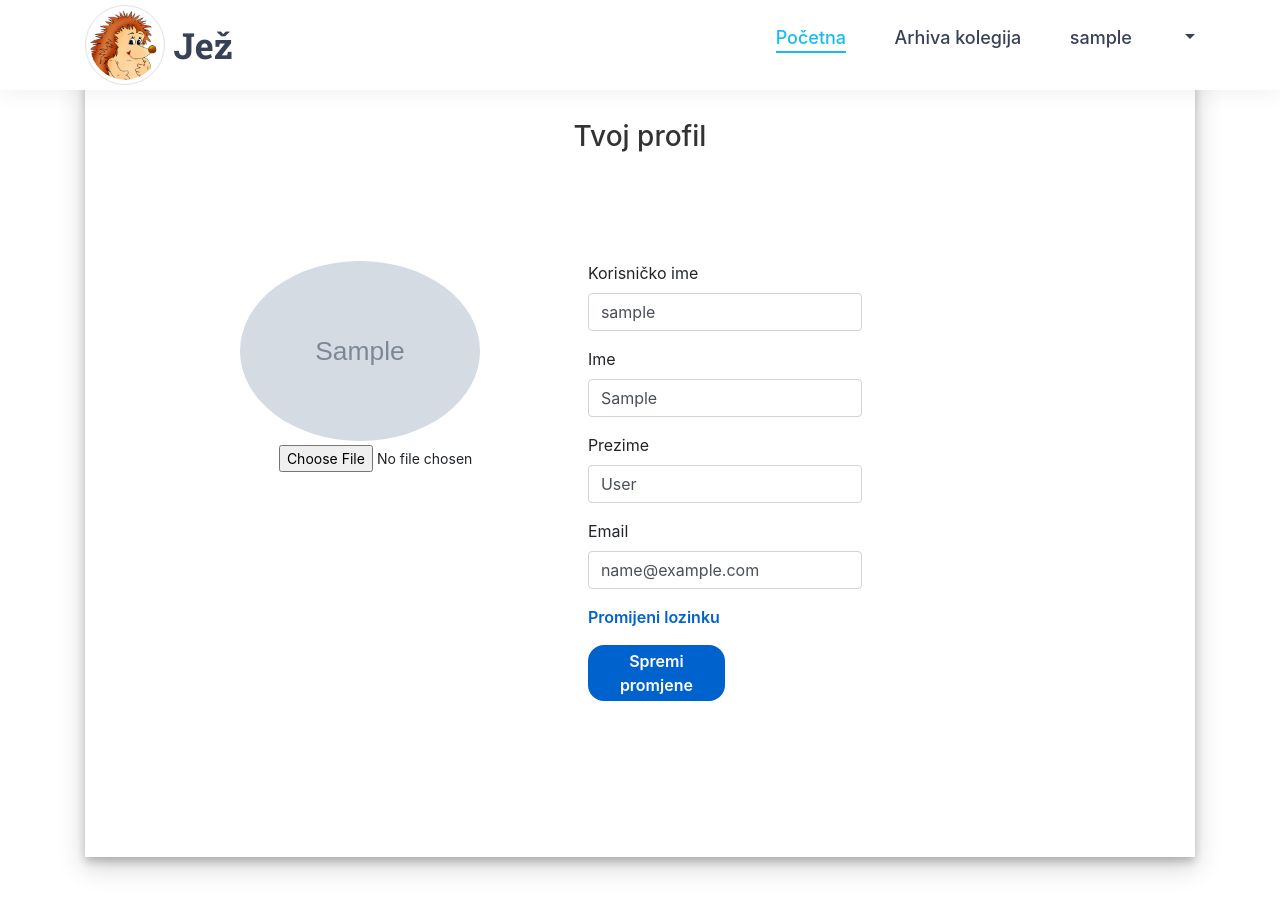
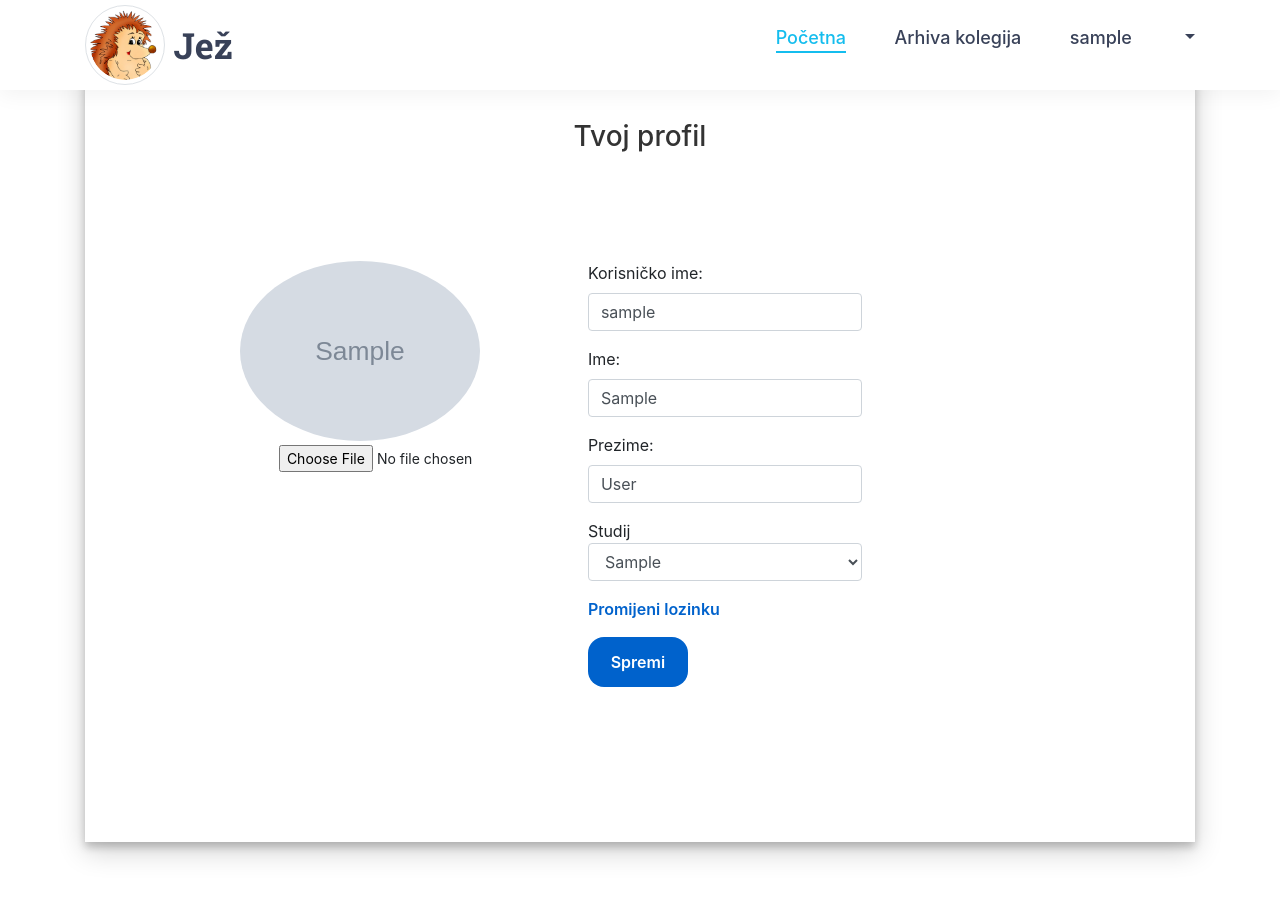
Before and after one commit to nsamardzic13/jez, a Django app: page /account/settings/ in a window 1280 px wide. After the commit the page ends 859 px from the top, so only its background shows below. Run offline with Django 3.2, Linux system fonts and the light colour scheme; a user stored in the database is signed in; tables that the repository leaves empty hold one stand-in row (values such as "Sample post"); grey boxes marked "Sample" are stand-in pictures; some libraries are stand-ins or nearby versions.

Commit message:
settings bugs fixed

```diff
--- a/account/forms.py
+++ b/account/forms.py
@@ -62,7 +62,6 @@ class StudentProfileForm(forms.ModelForm):
         fields = ('studij',)
 
 class EditUserForm(UserChangeForm):
-
     class Meta:
         model = User
         fields = (
@@ -72,9 +71,6 @@ class EditUserForm(UserChangeForm):
             'email'
         )
 
-        widgets = {
-            'email': forms.TextInput(attrs={'disabled': True},)
-        }
 
 class EditStudentForm(forms.ModelForm):
     class Meta:
--- a/account/templates/account/settings.html
+++ b/account/templates/account/settings.html
@@ -11,46 +11,44 @@
 
 <div class="login-form-1">
     <h3>Tvoj profil</h3>
-    <form method="post" enctype="multipart/form-data">
+    <form method="POST" enctype="multipart/form-data">
         {% csrf_token %}
+
         <div class="float-sm-left">
             <img src="{{ user.student.profile_image.url }}" width="240" class="rounded-circle"><br>
             <label for="id_profile_image" class="btn btn-default"></label>
-            <input type="file" class="form-control-sm" name="profile_image"  accept="image/*" id="id_profile_image">
+            <input type="file" class="form-control-sm" name="profile_image" id="id_profile_image">
         </div>
 
         <div class="row">
             <div class="float-sm-right">
 
                 <div class="form-group">
-                    <label for="id_username">Korisničko ime</label>
-                    <input type="text" class="form-control" name="username" id="id_username" maxlength="150" value="{{user.username}}">
+                    <label for="id_username">Korisničko ime:</label>
+                    <input type="text" name="username" maxlength="150" class="form-control" required="" value="{{user.username}}" id="id_username">
                 </div>
 
                 <div class="form-group">
-                    <label for="id_first_name">Ime</label>
-                    <input type="text" class="form-control" name="first_name" value="{{user.first_name}}" maxlength="30" id="id_first_name">
+                    <label for="id_first_name">Ime:</label>
+                    <input type="text" name="first_name" maxlength="30" class="form-control" value="{{user.first_name}}" id="id_first_name">
                 </div>
 
                 <div class="form-group">
-                    <label for="id_last_name">Prezime</label>
-                    <input type="text" class="form-control" name="last_name" value="{{user.last_name}}" maxlength="30" id="id_last_name">
+                    <label for="id_last_name">Prezime:</label>
+                    <input type="text" name="last_name" maxlength="150" class="form-control" value="{{user.last_name}}" id="id_last_name">
                 </div>
 
+
+                Studij
                 <div class="form-group">
-                    <label for="id_email">Email</label>
-                    <input type="email" class="form-control disabled" name="email" value="{{user.email}}" maxlength="30" id="id_email">
-                </div>
-
-                <div class="form-group">
-                    {{student_form.studij_id}}
+                    {{student_form.studij}}
                 </div>
 
                 <div class="form-group">
                     <a href="{% url 'account:change_password' %}" class="ForgetPwd">Promijeni lozinku</a>
                 </div>
 
-                <button type="submit" class="btnSubmit"> Spremi promjene </button>
+                <button type="submit" class="btnSubmit" style="width: 100px; height: 50px">Spremi </button>
 
             </div>
         </div>
--- a/account/views.py
+++ b/account/views.py
@@ -59,8 +59,6 @@ def login_view(request):
 
 @login_required()
 def settings_view(request):
-
-
     if request.method == 'POST':
         form = EditUserForm(request.POST, instance=request.user)
         student_form = EditStudentForm(request.POST, request.FILES, instance=request.user.student)
@@ -70,14 +68,31 @@ def settings_view(request):
             student.user = user_form
             student.save()
             return redirect('account:settings')
-    else:
-        form = EditUserForm(instance=request.user)
-        student_form = EditStudentForm(instance=request.user.student)
-        student_form.fields['studij'].widget.attrs = {'class': 'form-control'}
 
-    context = {'form': form, 'student_form': student_form}
+    student_form = EditStudentForm(instance=request.user.student)
+    form = EditUserForm(request.POST, instance=request.user)
+    student_form.fields['studij'].widget.attrs = {'class': 'form-control'}
+    context = {'student_form': student_form, 'form':form,}
 
     return render(request, "account/settings.html", context)
+
+    # if request.method == 'POST':
+    #     form = EditUserForm(request.POST, instance=request.user)
+    #     student_form = EditStudentForm(request.POST, request.FILES, instance=request.user.student)
+    #     if form.is_valid() and student_form.is_valid():
+    #         user_form = form.save()
+    #         student = student_form.save(commit=False)
+    #         student.user = user_form
+    #         student.save()
+    #         return redirect('account:settings')
+    #
+    # form = EditUserForm(instance=request.user)
+    # student_form = EditStudentForm(instance=request.user.student)
+    # student_form.fields['studij'].widget.attrs = {'class': 'form-control'}
+    #
+    # context = {'form': form, 'student_form': student_form}
+    #
+    # return render(request, "account/settings.html", context)
 
 @login_required()
 def change_password(request):
--- a/jez/settings.py
+++ b/jez/settings.py
@@ -169,4 +169,4 @@ AWS_DEFAULT_ACL = None
 
 DEFAULT_FILE_STORAGE = 'storages.backends.s3boto3.S3Boto3Storage'
 
-django_heroku.settings(locals())
+#django_heroku.settings(locals())
--- a/requirements.txt
+++ b/requirements.txt
@@ -1,4 +1,5 @@
 asn1crypto==0.24.0
+boto==2.49.0
 boto3==1.9.234
 botocore==1.12.234
 certifi==2019.6.16
@@ -16,6 +17,7 @@ gunicorn==19.9.0
 heroku==0.1.4
 idna==2.8
 jmespath==0.9.4
+olefile==0.46
 Pillow==6.1.0
 psycopg2==2.8.3
 pycparser==2.19
```
